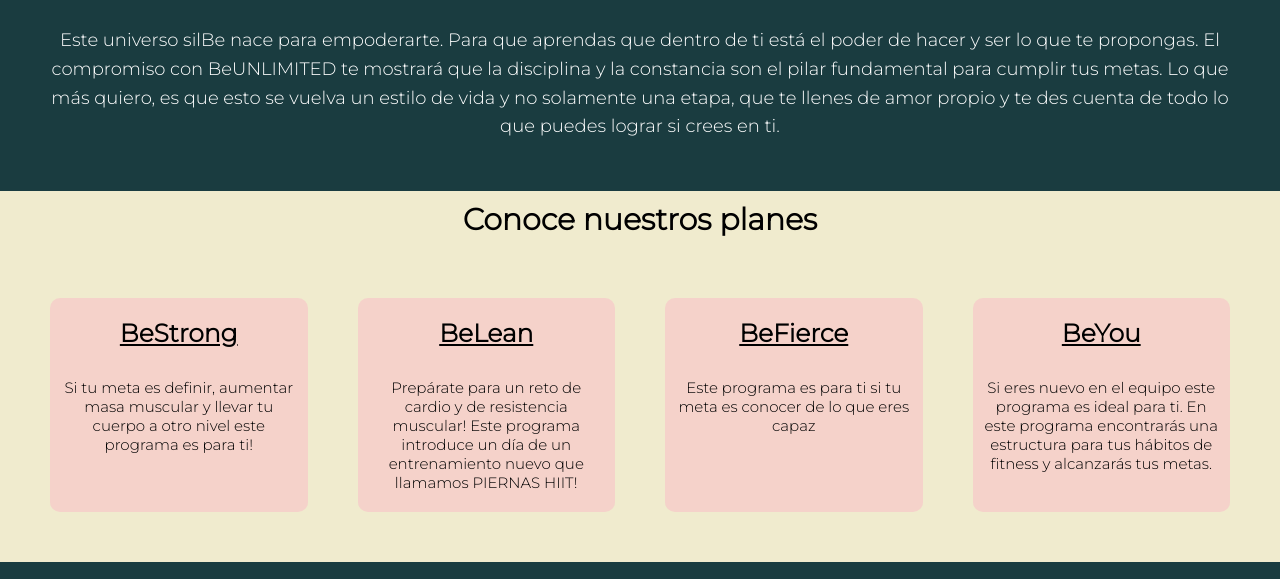
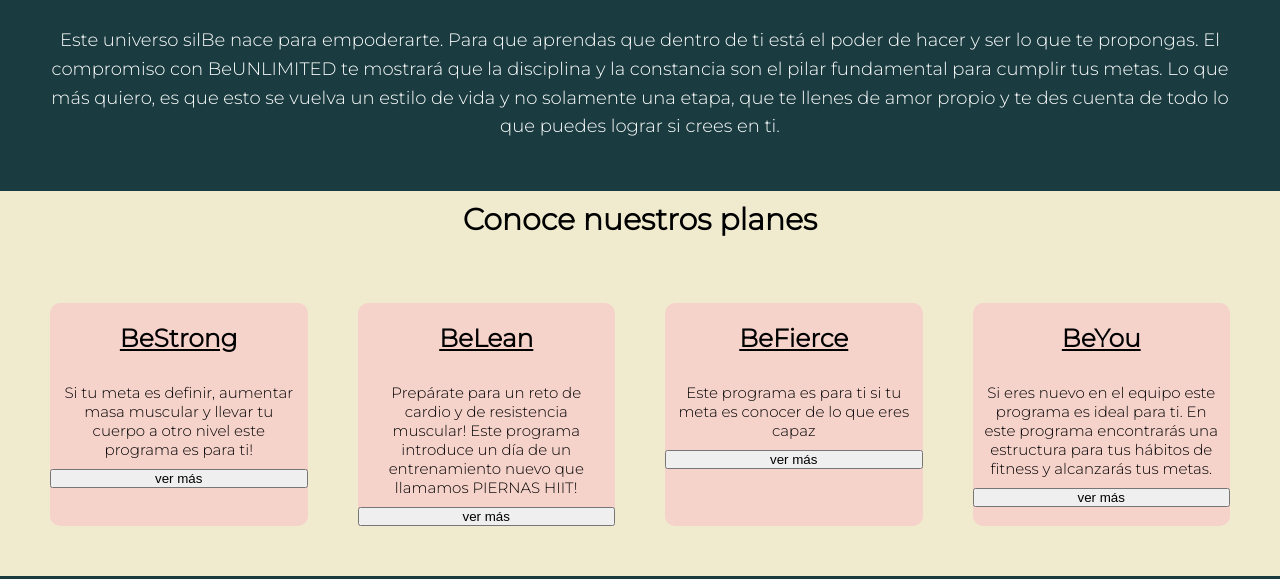
Before and after one commit to Eibethdc/mi-primer-repo, a plain HTML site: page index.html in a window 1280 px wide. Shown: the part 765-1344 px from the top of the page. Drawn offline with Linux system fonts and the light colour scheme.

Commit message:
botones seccion planes

```diff
--- a/index.html
+++ b/index.html
@@ -65,18 +65,22 @@
             <div class="article__boxes">
                 <h2>BeStrong</h2>
                 <p>Si tu meta es definir, aumentar masa muscular y llevar tu cuerpo a otro nivel este programa es para ti!</p>
+                <button type="button" class="btn btn-link">ver más</button>
             </div>
             <div class="article__boxes">
                 <h2>BeLean</h2>
                 <p>Prepárate para un reto de cardio y de resistencia muscular! Este programa introduce un día de un entrenamiento nuevo que llamamos PIERNAS HIIT!</p>
+                <button type="button" class="btn btn-link">ver más</button>
             </div>
             <div class="article__boxes">
                 <h2>BeFierce</h2>
                 <p>Este programa es para ti si tu meta es conocer de lo que eres capaz</p>
+                <button type="button" class="btn btn-link">ver más</button>
             </div>
             <div class="article__boxes">
                 <h2>BeYou</h2>
                 <p>Si eres nuevo en el equipo este programa es ideal para ti. En este programa encontrarás una estructura para tus hábitos de fitness y alcanzarás tus metas.</p>
+                <button type="button" class="btn btn-link">ver más</button>
             </div>
         </article>
 
```
